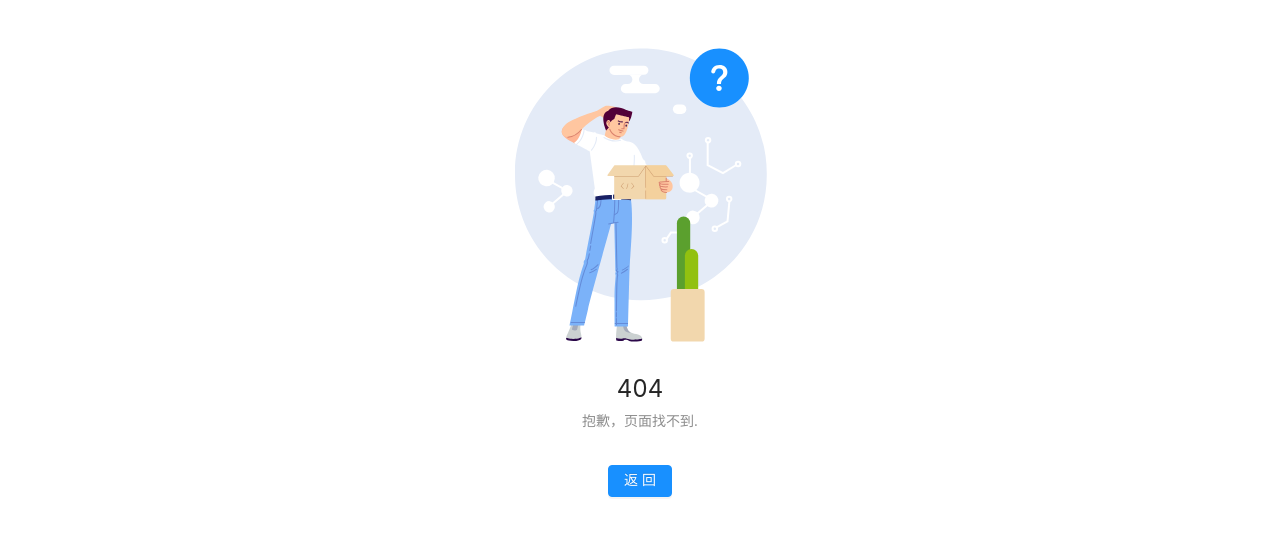
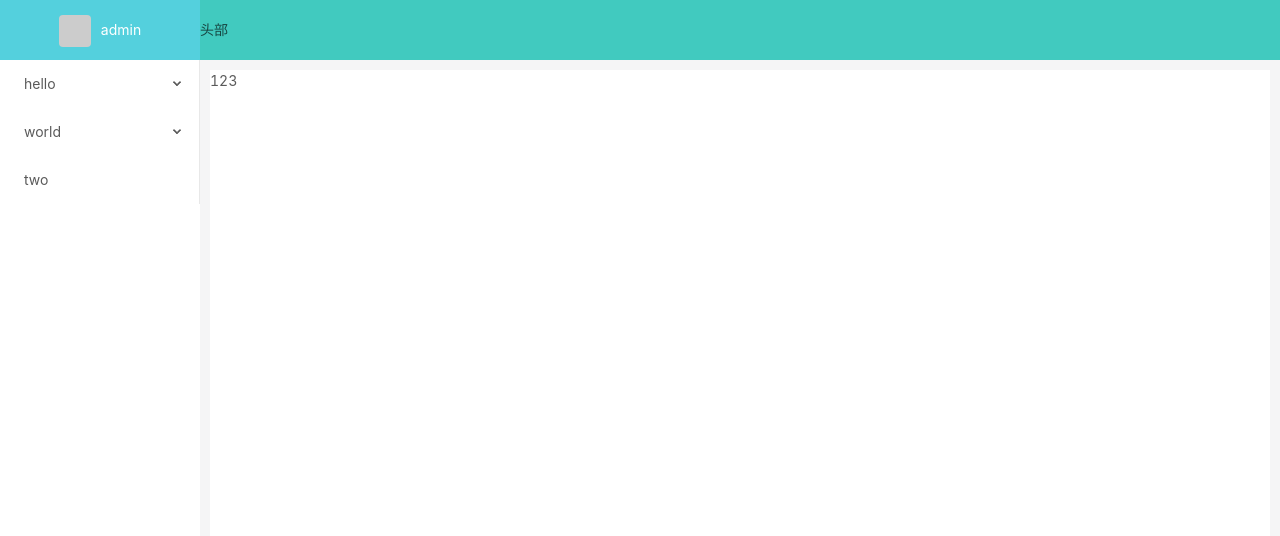
Before and after one commit to Liangzhenquan/react-template, a React app: page /one in a window 1280 px wide. Before the commit this address led to /404. Shown: the top 536 px of the page. Built offline with nearby package versions, Linux system fonts and the light colour scheme.

Commit message:
添加菜单栏

```diff
--- a/src/App.js
+++ b/src/App.js
@@ -3,10 +3,10 @@
  * @Autor: liang
  * @Date: 2020-05-21 15:16:56
  * @LastEditors: liang
- * @LastEditTime: 2020-06-05 14:21:46
+ * @LastEditTime: 2020-06-07 16:26:35
  */
-import './index.less';
 import 'normalize.css';
+import { GlobalStyle, theme } from './style';
 import {
   Redirect,
   Route,
@@ -16,6 +16,7 @@ import {
 import { RouteWithRoutes, routes } from '@/router';
 import ErrorBoundary from '@/components/ErrorBoundary';
 import React from 'react';
+import { ThemeProvider } from 'styled-components';
 import { message } from 'antd';
 message.config({
   duration: 2,
@@ -24,6 +25,8 @@ message.config({
 function App() {
   return (
     <ErrorBoundary>
+      <ThemeProvider theme={theme}>
+        <GlobalStyle />
         <Router>
           <Switch>
             {routes.map((route) => (
@@ -34,6 +37,7 @@ function App() {
             </Route>
           </Switch>
         </Router>
+      </ThemeProvider>
     </ErrorBoundary>
   );
 }
--- /dev/null
+++ b/src/container/AppLayout.jsx
@@ -0,0 +1,30 @@
+import AppSider from './AppSider';
+import { Layout } from 'antd';
+import React from 'react';
+import { RouteWithSubRoutes } from '@/router';
+import styled from 'styled-components';
+const { Content } = Layout;
+const Header = styled.div`
+  height: ${(props) => props.theme.headerHeight};
+  line-height: ${(props) => props.theme.headerHeight};
+  background: var(--theme-color);
+`;
+export default function AppLayout({ routes }) {
+  return (
+    <Layout>
+      <AppSider />
+      <div className="layout-right">
+        <Header>头部</Header>
+        <Layout>
+          <Content className="layout-content">
+            <div className="contain">
+              <div className="layout-card">
+                <RouteWithSubRoutes routes={routes} />
+              </div>
+            </div>
+          </Content>
+        </Layout>
+      </div>
+    </Layout>
+  );
+}
--- /dev/null
+++ b/src/container/AppSider.jsx
@@ -0,0 +1,47 @@
+import { Avatar, Layout, Menu } from 'antd';
+import React from 'react';
+import { menus } from '@/router';
+import styled from 'styled-components';
+const { Sider } = Layout;
+const Logo = styled.div`
+  height: ${(props) => props.theme.headerHeight};
+  line-height: ${(props) => props.theme.headerHeight};
+  text-align: center;
+  background: var(--au-color);
+  .name {
+    margin-left: 10px;
+    color: #fff;
+    cursor: pointer;
+  }
+`;
+
+export default function AppSider() {
+  const renderItem = (menu) => {
+    return <Menu.Item key={menu.path}>{menu.title}</Menu.Item>;
+  };
+  const renderMenu = (menu) => {
+    return (
+      <Menu.SubMenu
+        key={menu.title}
+        title={
+          <span>
+            <span>{menu.title}</span>
+          </span>
+        }
+      >
+        {menu.sub.map((sub) => renderItem(sub))}
+      </Menu.SubMenu>
+    );
+  };
+  return (
+    <Sider style={{ backgroundColor: '#fff' }}>
+      <Logo>
+        <Avatar shape="square" />
+        <span className="name">admin</span>
+      </Logo>
+      <Menu mode="inline">
+        {menus.map((menu) => (menu.sub ? renderMenu(menu) : renderItem(menu)))}
+      </Menu>
+    </Sider>
+  );
+}
--- a/src/container/layout.jsx
+++ /dev/null
@@ -1,10 +0,0 @@
-import React from 'react';
-import { RouteWithSubRoutes } from '@/router';
-export default function layout({ routes }) {
-  return (
-    <div>
-      123
-      <RouteWithSubRoutes routes={routes} />
-    </div>
-  );
-}
--- a/src/index.less
+++ /dev/null
@@ -1,22 +0,0 @@
-:root {
-  --theme-color: #41CABF;
-  font-size: 50px;
-  // --link-color: #7546c9;
-  // --success-color: #52c41a;
-  // --warning-color: #faad14;
-  // --error-color: #f5222d;
-  // --font-size-base: 14px; // 主字号
-  // --heading-color: rgba(0, 0, 0, 0.85); // 标题色
-  // --text-color: rgba(0, 0, 0, 0.65); // 主文本色
-  // --text-color-secondary: rgba(0, 0, 0, 0.45); // 次文本色
-  // --disabled-color: rgba(0, 0, 0, 0.25); // 失效色
-  // --border-radius-base: 4px; // 组件/浮层圆角
-  // --border-color-base: #d9d9d9; // 边框色
-  // --box-shadow-base: 0 2px 8px rgba(0, 0, 0, 0.15); // 浮层阴影
-}
-body {
-  font-size: 14px;
-}
-.app {
-  color: var(--theme-color);
-}
--- a/src/router/config.js
+++ b/src/router/config.js
@@ -3,7 +3,7 @@
  * @Autor: liang
  * @Date: 2020-06-05 13:55:57
  * @LastEditors: liang
- * @LastEditTime: 2020-06-07 14:13:03
+ * @LastEditTime: 2020-06-08 10:32:15
  */
 import React, { lazy } from 'react';
 import { Redirect, Route, Switch } from 'react-router-dom';
@@ -14,9 +14,8 @@ const Login = lazy(() => import('@/views/login/index.js'));
 const NoMatch = lazy(() => import('@/views/error/NoMatch'));
 
 // 首页
-const Layout = lazy(() => import('@/container/layout'));
+const Layout = lazy(() => import('@/container/AppLayout'));
 const Test = lazy(() => import('@/views/test'));
-
 const routes = [
   {
     path: '/login',
@@ -34,6 +33,28 @@ const routes = [
     children: [
       {
         path: '/',
+        name: 'one',
+        exact: true,
+        meta: { requiresAuth: true },
+        component: Test
+      },
+      {
+        path: '/one',
+        name: 'two',
+        exact: true,
+        meta: { requiresAuth: true },
+        component: Test
+      },
+      {
+        path: '/two',
+        name: 'three',
+        exact: true,
+        meta: { requiresAuth: true },
+        component: Test
+      },
+      {
+        path: '/single',
+        name: '菜单item',
         exact: true,
         meta: { requiresAuth: true },
         component: Test
@@ -41,6 +62,10 @@ const routes = [
     ]
   }
 ];
+
+/**
+ * [{group: 'hello'}]
+ */
 function RouterGuard({ children, meta, ...props }) {
   React.useEffect(() => {
     if (meta) {
--- a/src/router/index.js
+++ b/src/router/index.js
@@ -3,8 +3,8 @@
  * @Autor: liang
  * @Date: 2020-06-05 13:55:45
  * @LastEditors: liang
- * @LastEditTime: 2020-06-07 10:44:23
+ * @LastEditTime: 2020-06-07 17:01:12
  */
 import { RouteWithRoutes, RouteWithSubRoutes, routes } from './config';
-
-export { RouteWithRoutes, RouteWithSubRoutes, routes };
+import menus from './menus';
+export { RouteWithRoutes, RouteWithSubRoutes, routes, menus };
--- /dev/null
+++ b/src/router/menus.js
@@ -0,0 +1,41 @@
+/*
+ * @Description:
+ * @Autor: liang
+ * @Date: 2020-06-07 16:57:23
+ * @LastEditors: liang
+ * @LastEditTime: 2020-06-08 10:40:13
+ */
+
+const menus = [
+  {
+    title: 'hello',
+    sub: [
+      {
+        path: '/one',
+        title: 'one'
+      },
+      {
+        path: '/two',
+        title: 'two'
+      }
+    ]
+  },
+  {
+    title: 'world',
+    sub: [
+      {
+        path: '/three',
+        title: 'one'
+      },
+      {
+        path: '/five',
+        title: 'two'
+      }
+    ]
+  },
+  {
+    path: '/',
+    title: 'two'
+  }
+];
+export default menus;
--- /dev/null
+++ b/src/style.js
@@ -0,0 +1,74 @@
+/*
+ * @Description:
+ * @Autor: liang
+ * @Date: 2020-06-07 16:11:51
+ * @LastEditors: liang
+ * @LastEditTime: 2020-06-07 16:25:42
+ */
+import { createGlobalStyle } from 'styled-components';
+
+const GlobalStyle = createGlobalStyle`
+:root {
+  --theme-color: #41cabf; //主题色
+  font-size: 50px;
+  --au-color: #54d0dd; //辅助主题色
+  --bg-color: #f5f5f6; //背景颜色
+  // --link-color: #7546c9;
+  // --success-color: #52c41a;
+  // --warning-color: #faad14;
+  // --error-color: #f5222d;
+  // --font-size-base: 14px; // 主字号
+  // --heading-color: rgba(0, 0, 0, 0.85); // 标题色
+  // --text-color: rgba(0, 0, 0, 0.65); // 主文本色
+  // --text-color-secondary: rgba(0, 0, 0, 0.45); // 次文本色
+  // --disabled-color: rgba(0, 0, 0, 0.25); // 失效色
+  // --border-radius-base: 4px; // 组件/浮层圆角
+  // --border-color-base: #d9d9d9; // 边框色
+  // --box-shadow-base: 0 2px 8px rgba(0, 0, 0, 0.15); // 浮层阴影
+}
+body {
+  font-size: 14px;
+}
+.app {
+  color: var(--theme-color);
+}
+.ant-layout.ant-layout-has-sider {
+  height: 100vh;
+  .logo {
+    height: 50px;
+    background: var(--au-color);
+  }
+  .layout-right {
+    display: flex;
+    flex: auto;
+    flex-direction: column;
+    overflow-y: hidden;
+    .layout-header {
+      background: var(--theme-color);
+    }
+    .ant-layout {
+      overflow-x: hidden;
+    }
+    .contain,
+    .ant-layout-footer {
+      background: #f5f5f6;
+    }
+    .contain {
+      height: 100%;
+      padding: 0.2rem;
+    }
+    .layout-card {
+      min-height: 100%;
+      background: #fff;
+    }
+  }
+  .layout-header {
+    height: 60px;
+    line-height: 60px;
+  }
+}
+`;
+const theme = {
+  headerHeight: '60px'
+};
+export { GlobalStyle, theme };
--- a/src/views/test.jsx
+++ b/src/views/test.jsx
@@ -1,6 +1,5 @@
 import React from 'react';
 
-export default function Test(props) {
-  console.log('test', props);
-  return <div>test</div>;
+export default function Test() {
+  return <div>123</div>;
 }
```
Lines whose indentation alone changed are shown as unchanged.
